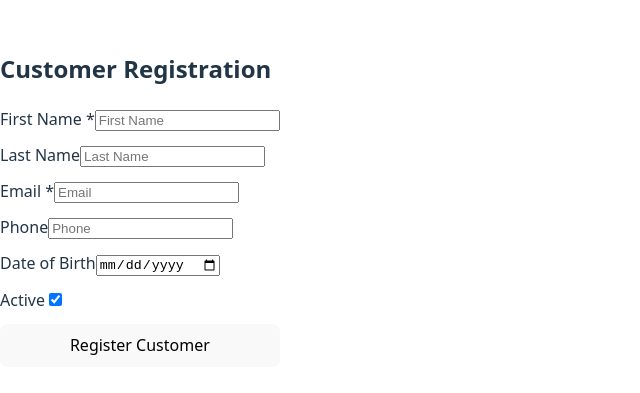
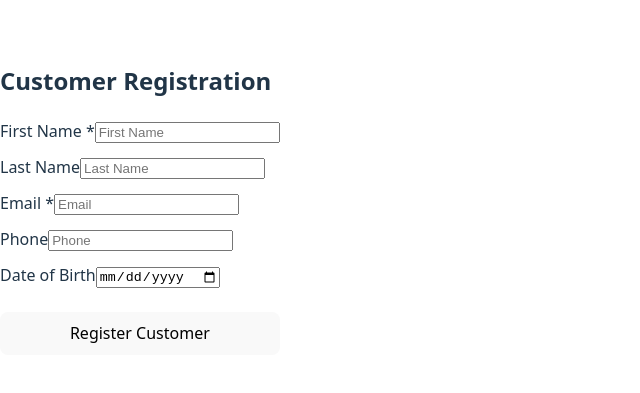
Before and after one commit to All-Roads-Lead-To-Rome-and-China/Maple-Street, a React (Vite) app in the folder Garage-App/: page /customer in a window 1280 px wide. Shown: the part 201-594 px from the top of the page, without its empty margins (0-640 px from the left). Built offline with nearby package versions, Linux system fonts and the light colour scheme.

Commit message:
removing isActive property

```diff
--- a/Garage-App/src/components/CustomerRegistrationForm.tsx
+++ b/Garage-App/src/components/CustomerRegistrationForm.tsx
@@ -1,5 +1,7 @@
 import { useState } from "react";
 import useCustomerInteraction from "../hooks/useCustomerInteraction";
+
+
 
 const CustomerRegistrationForm = () => {
   const { addCustomerToDatabase } = useCustomerInteraction();
@@ -10,7 +12,7 @@ const CustomerRegistrationForm = () => {
   const [email, setEmail] = useState("");
   const [phone, setPhone] = useState("");
   const [dateOfBirth, setDateOfBirth] = useState("");
-  const [isActive, setIsActive] = useState(true);
+  // const [isActive, setIsActive] = useState(true);
 
   const [error, setError] = useState<string | null>(null);
   const [success, setSuccess] = useState<string | null>(null);
@@ -35,9 +37,9 @@ const CustomerRegistrationForm = () => {
         lastName,
         email,
         phone: phone || undefined,
-        dateOfBirth: dateOfBirth || undefined,
-        isActive,
-      };
+        dateOfBirth: dateOfBirth || undefined,};
+        // isActive,
+
 
       await addCustomerToDatabase(dataToSend);
 
@@ -48,7 +50,7 @@ const CustomerRegistrationForm = () => {
       setEmail("");
       setPhone("");
       setDateOfBirth("");
-      setIsActive(true);
+      // setIsActive(true);
     } catch (err) {
       console.error("Failed to register customer:", err);
       setError("Registration failed. Please try again.");
@@ -104,12 +106,12 @@ const CustomerRegistrationForm = () => {
           />
         </div>
         <div>
-          <label>Active</label>
+          {/* <label>Active</label>
           <input
             type="checkbox"
             checked={isActive}
             onChange={(e) => setIsActive(e.target.checked)}
-          />
+          /> */}
         </div>
         <button type="submit">Register Customer</button>
       </form>
```
